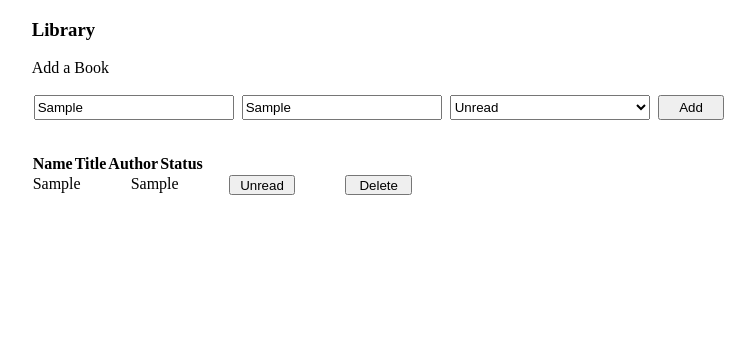
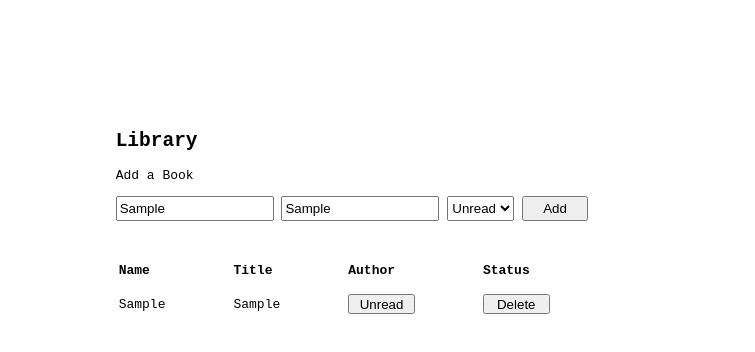
Before and after one commit to kemptonb/library, a plain HTML site: page index.html in a window 1280 px wide. Both pictures are taken after typing "Sample", "Sample" into the empty fields and a click on the button "Add". Shown: the whole page, without its empty margins (261-1016 px from the left). Drawn offline with Linux system fonts and the light colour scheme.

Commit message:
CSS edits. Read selector changes objects.

```diff
--- a/index.html
+++ b/index.html
@@ -11,7 +11,7 @@
 <body>
     <div id="contaier">
         <form action="#" method="post" name="form_name" id="form_id" class="form_class">
-            <h3>Library</h3>
+            <h2>Library</h2>
             <p>Add a Book</p>
             <input type="text" name="title" id="title" placeholder="Book" />
             <input type="text" name="author" id="author" placeholder="Author" />
@@ -25,16 +25,15 @@
         </form>
 
         <table class="table-main">
-            <tbody class = "titles">
-                <tr>
-                    <th>Name</th>
-                    <th>Title</th>
-                    <th>Author</th>
-                    <th>Status</th>
+
+            <tbody id="table-body">
+                <tr class="bold">
+                    <td>Name</td>
+                    <td>Title</td>
+                    <td>Author</td>
+                    <td>Status</td>
                 </tr>
-            </tbody>
-            <tbody id="table-body">
-                <!--DOM cont entered here-->
+                <!--DOM elements entered here-->
             </tbody>
         </table>
     </div>
--- a/main.js
+++ b/main.js
@@ -20,7 +20,8 @@ function addBookToLibrary() {
 
   //send data to constructor
   let book = new Book(title, author, read);
-  myLibrary.push(book)
+  myLibrary.push(book);
+  console.log(myLibrary);
   tableCont();
 
 }
@@ -33,6 +34,7 @@ function tableCont() {
       continue;
 
     } else {
+      tableBody.style.visibility = "visible";
       //DOM unique var creation and manipulation
       //bool to skip loop set
       this["rowBool" + i] = true;
@@ -68,10 +70,18 @@ function tableCont() {
         let element = document.getElementById(['readUnread' + i]);
         if (element.textContent.toLowerCase() == "unread") {
           element.textContent = "Read";
+          let readStatus = myLibrary[i];
+          readStatus.read = "Read";
+          console.log(myLibrary);
+
         } else {
-          element.textContent = "Unread";
-        }
-      });
+            element.textContent = "Unread";
+            let readStatus = myLibrary[i];
+            readStatus.read = "Unread";
+            console.log(myLibrary);
+
+          }
+        });
 
       //cell 4 delete button
       this["cell4" + i] = document.createElement('td');
--- a/styles.css
+++ b/styles.css
@@ -5,6 +5,8 @@ html, body {
     display: flex;
     flex-direction: column;
     align-items: center;
+    padding: 0;
+    font-family: monospace;
 }
 
 #container {
@@ -12,44 +14,66 @@ html, body {
  flex-direction: column;
  justify-content: center;
  align-items: center;
+ margin: 3em;
 }
 
 input,
 select {
-    width: 15em;
+    width: 30%;
     height: 25px;
-    margin: 2px;
+    margin: none;
     -moz-box-sizing: border-box;
     -webkit-box-sizing: border-box;
     box-sizing: border-box;
     outline: none;
 }
 
+select {
+  width: 5em;
+}
+
 #btn_id {
   width: 5em;
 }
-
-.table-main {
-  display: flex;
-  flex-direction: column;
-}
-
-.titles {
-  margin-top: 2em;
-}
-
-tr {
-  display: flex;
-
-}
-
-td {
- display: inline-flex;
- margin-right: 3em;
-}
-
 
 td button {
   width: 5em;
   height: 1.5em;
 }
+
+table {
+  margin-top: 3em;
+}
+
+tr {
+  padding: 3em 0em 3em 0em
+}
+
+tr > td:nth-child(1){
+  padding-right: 5em;
+  margin-right: 1em;
+}
+
+tr > td:nth-child(2){
+  padding-right: 5em;
+}
+
+tr > td:nth-child(3){
+  padding-right: 5em;
+}
+
+td {
+  padding-bottom: 1em;
+}
+
+.bold > td {
+  font-weight: bold;
+}
+
+form {
+  margin-top: 10em;
+}
+
+#table-body{
+  visibility: hidden;
+}
```
